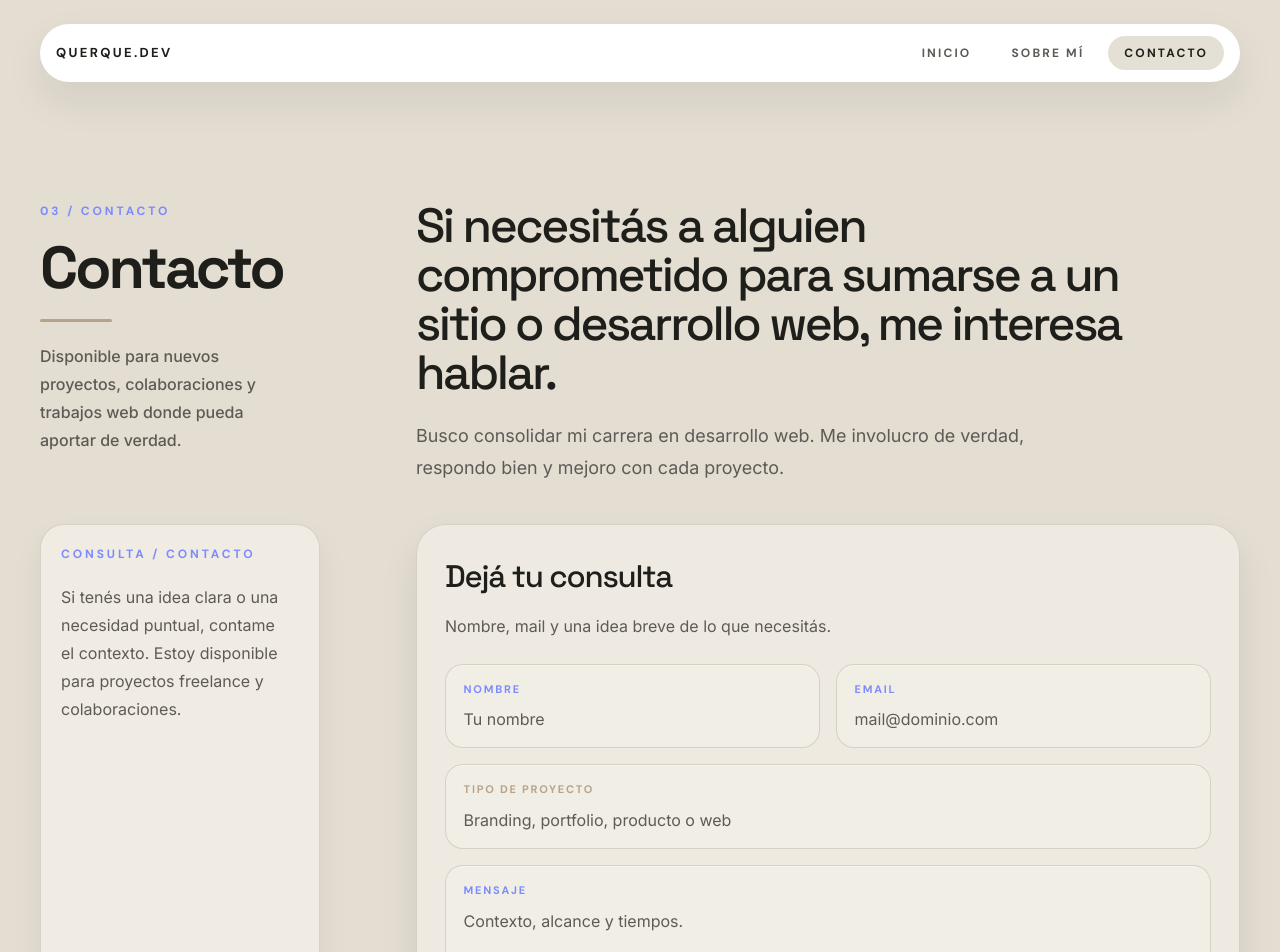
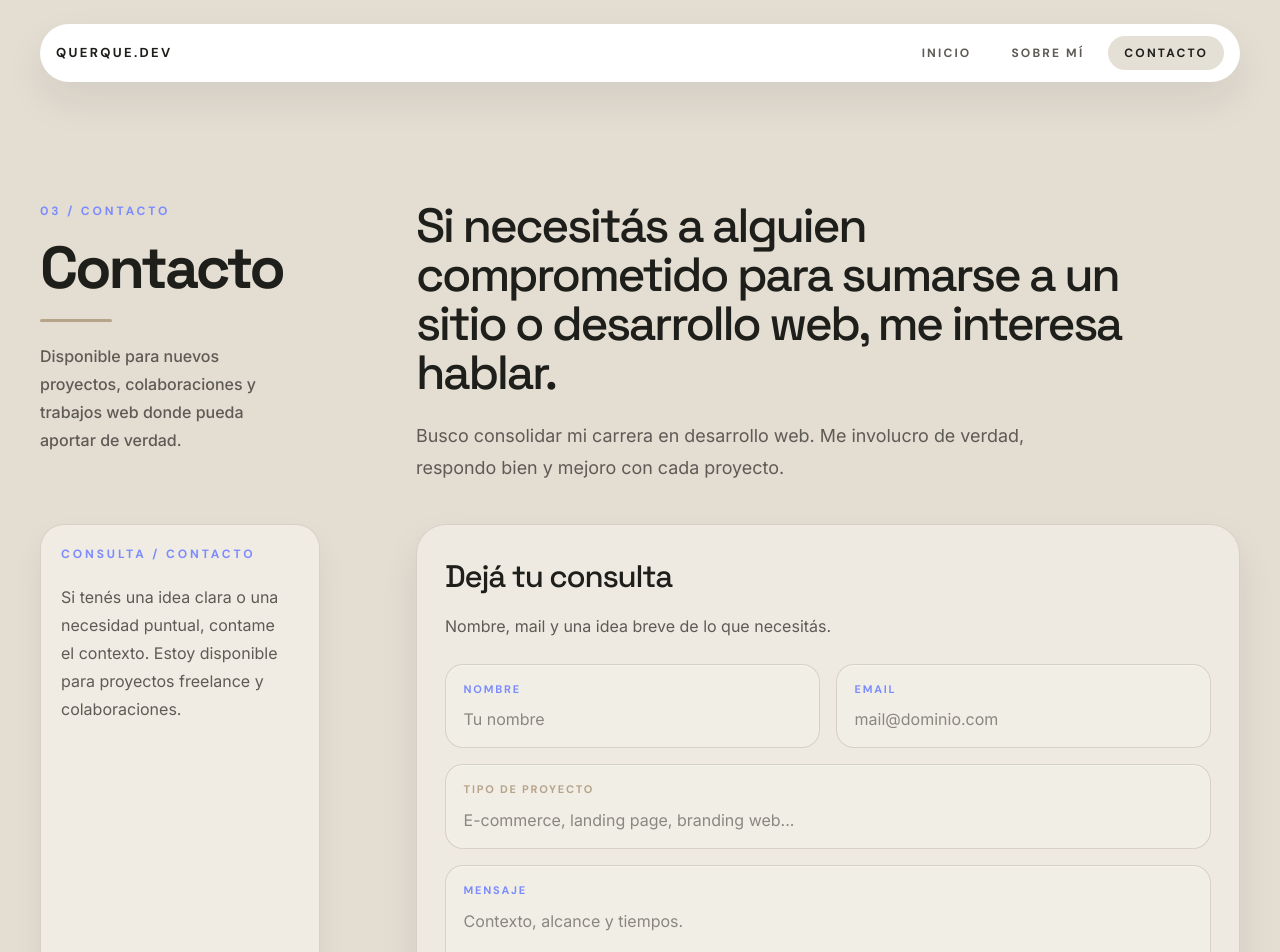
Before and after one commit to querques20/portafolio, a Vue app: page /contacto in a window 1280 px wide. Shown: the top 952 px of the page. Built offline with nearby package versions, Linux system fonts and the light colour scheme.

Commit message:
fix: update project type placeholder and lighten placeholder color

```diff
--- a/src/style.css
+++ b/src/style.css
@@ -115,5 +115,5 @@
 }
 
 .field-input::placeholder {
-  color: #5e5a55;
+  color: #8a8680;
 }
--- a/src/views/ContactView.vue
+++ b/src/views/ContactView.vue
@@ -96,7 +96,7 @@ const openLink = (link) => {
           </div>
           <label class="field-card mt-4 block">
             <span class="field-label text-[var(--earth)]">TIPO DE PROYECTO</span>
-            <input v-model="form.project" type="text" name="project" placeholder="Branding, portfolio, producto o web" class="field-input" />
+            <input v-model="form.project" type="text" name="project" placeholder="E-commerce, landing page, branding web..." class="field-input" />
           </label>
           <label class="field-card mt-4 block">
             <span class="field-label text-[var(--accent)]">MENSAJE</span>
```
